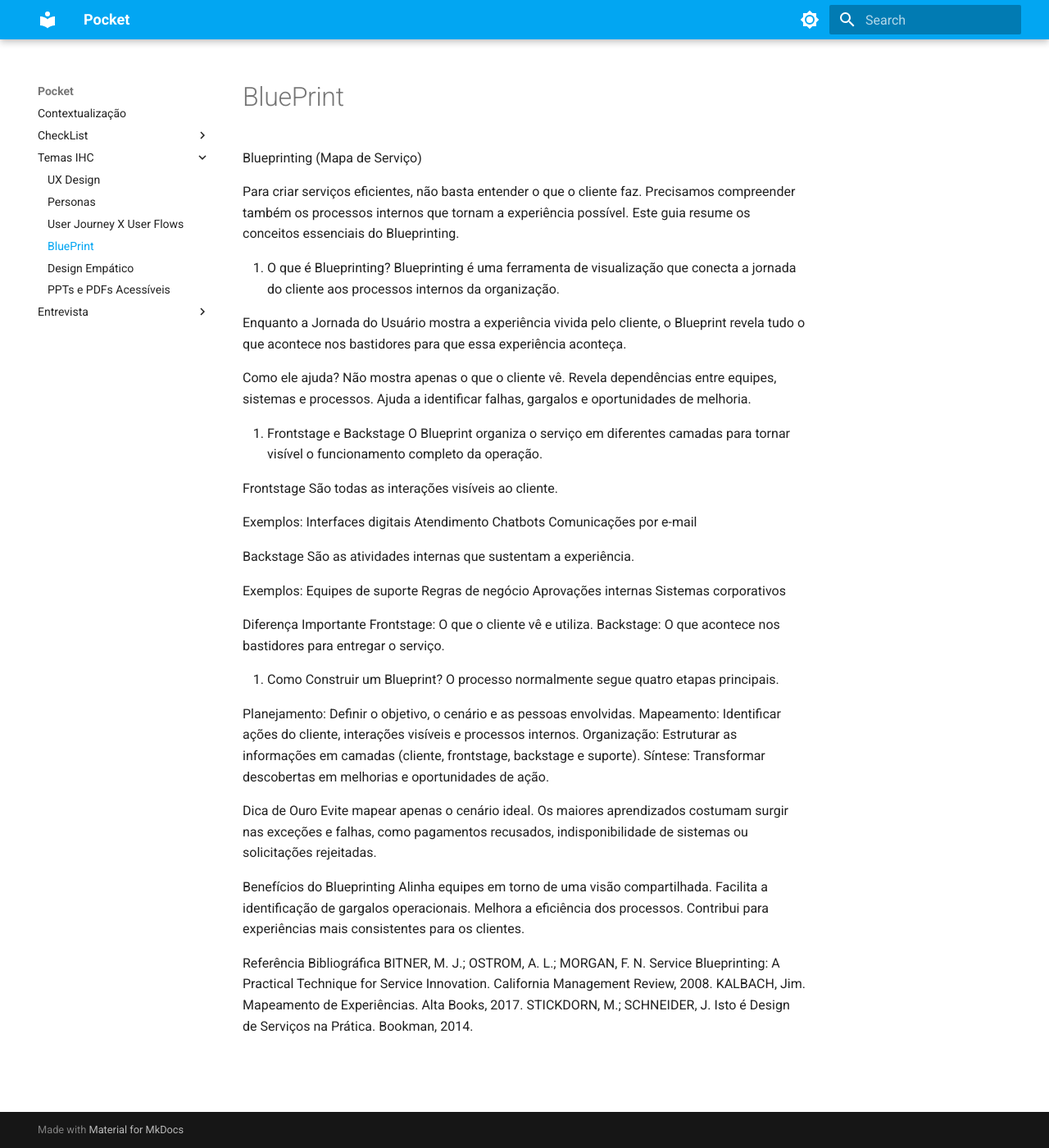
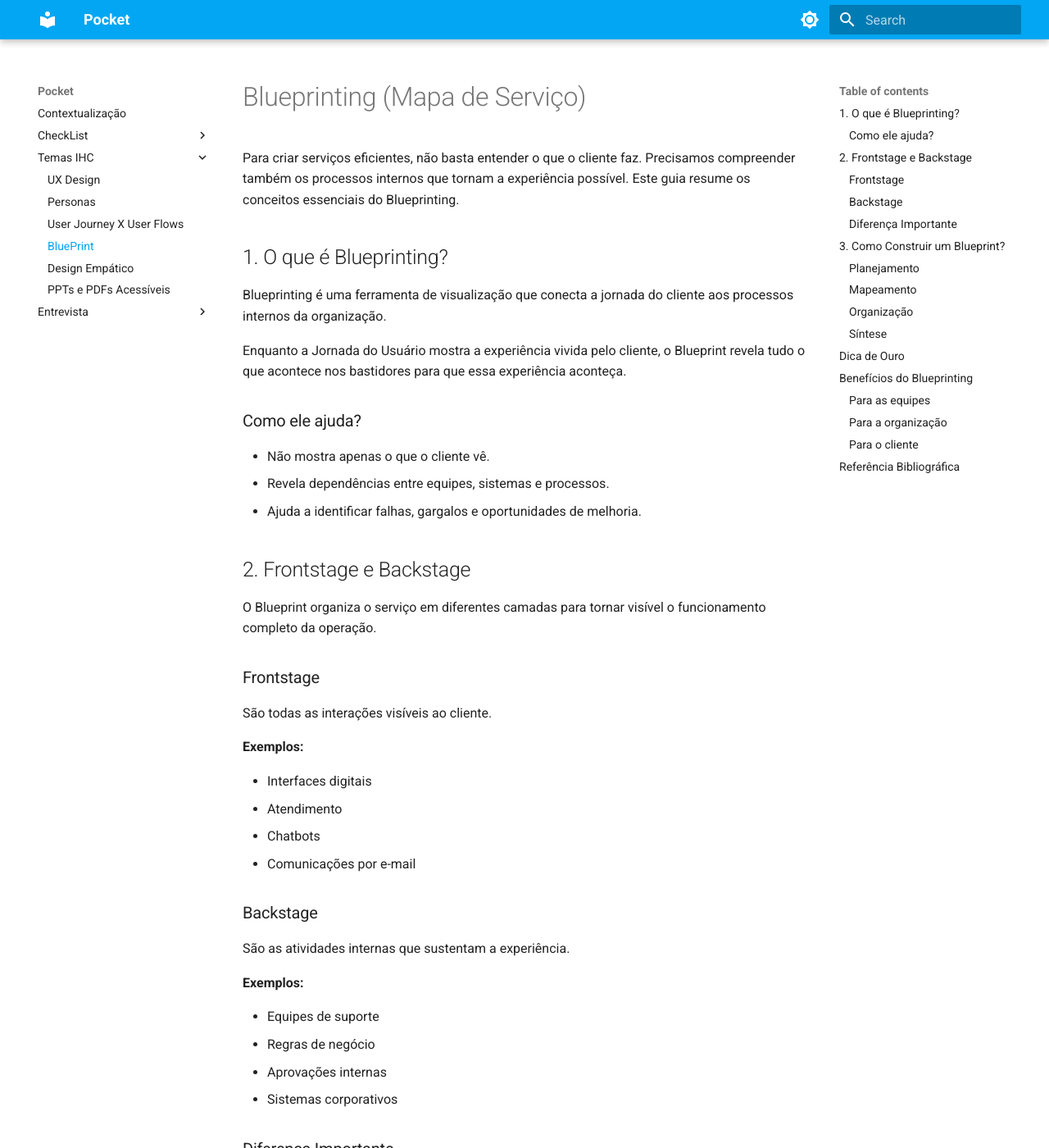
Before and after one commit to UnB-IHC/IHC-2026.1-Grupo02, an MkDocs documentation site: the page built from docs/TemasIHC/BluePrint.md, in a window 1280 px wide and 1400 px high. Shown: the whole window at 82% size. Built offline with MkDocs 1.6.1 and Material for MkDocs 9.7.7, drawn with Linux system fonts in a browser that asks for light colours; some of the changed lines change nothing that is shown; some of the changed text lies outside the part shown.

Commit message:
resumo BluePrint.md

```diff
--- a/docs/TemasIHC/BluePrint.md
+++ b/docs/TemasIHC/BluePrint.md
@@ -1,58 +1,111 @@
-Blueprinting (Mapa de Serviço)
+# Blueprinting (Mapa de Serviço)
 
 Para criar serviços eficientes, não basta entender o que o cliente faz. Precisamos compreender também os processos internos que tornam a experiência possível. Este guia resume os conceitos essenciais do Blueprinting.
 
-1. O que é Blueprinting?
-   Blueprinting é uma ferramenta de visualização que conecta a jornada do cliente aos processos internos da organização.
+## 1. O que é Blueprinting?
+
+Blueprinting é uma ferramenta de visualização que conecta a jornada do cliente aos processos internos da organização.
 
 Enquanto a Jornada do Usuário mostra a experiência vivida pelo cliente, o Blueprint revela tudo o que acontece nos bastidores para que essa experiência aconteça.
 
-Como ele ajuda?
-Não mostra apenas o que o cliente vê.
-Revela dependências entre equipes, sistemas e processos.
-Ajuda a identificar falhas, gargalos e oportunidades de melhoria.
+### Como ele ajuda?
 
-2. Frontstage e Backstage
-   O Blueprint organiza o serviço em diferentes camadas para tornar visível o funcionamento completo da operação.
+* Não mostra apenas o que o cliente vê.
+* Revela dependências entre equipes, sistemas e processos.
+* Ajuda a identificar falhas, gargalos e oportunidades de melhoria.
 
-Frontstage
+## 2. Frontstage e Backstage
+
+O Blueprint organiza o serviço em diferentes camadas para tornar visível o funcionamento completo da operação.
+
+### Frontstage
+
 São todas as interações visíveis ao cliente.
 
-Exemplos:
-Interfaces digitais
-Atendimento
-Chatbots
-Comunicações por e-mail
+**Exemplos:**
 
-Backstage
+* Interfaces digitais
+* Atendimento
+* Chatbots
+* Comunicações por e-mail
+
+### Backstage
+
 São as atividades internas que sustentam a experiência.
 
-Exemplos:
-Equipes de suporte
-Regras de negócio
-Aprovações internas
-Sistemas corporativos
+**Exemplos:**
 
-Diferença Importante
-Frontstage: O que o cliente vê e utiliza.
-Backstage: O que acontece nos bastidores para entregar o serviço.
+* Equipes de suporte
+* Regras de negócio
+* Aprovações internas
+* Sistemas corporativos
 
-3. Como Construir um Blueprint?
-   O processo normalmente segue quatro etapas principais.
+### Diferença Importante
 
-Planejamento: Definir o objetivo, o cenário e as pessoas envolvidas.
-Mapeamento: Identificar ações do cliente, interações visíveis e processos internos.
-Organização: Estruturar as informações em camadas (cliente, frontstage, backstage e suporte).
-Síntese: Transformar descobertas em melhorias e oportunidades de ação.
+**Frontstage:** O que o cliente vê e utiliza.
 
-Dica de Ouro
-Evite mapear apenas o cenário ideal. Os maiores aprendizados costumam surgir nas exceções e falhas, como pagamentos recusados, indisponibilidade de sistemas ou solicitações rejeitadas.
+**Backstage:** O que acontece nos bastidores para entregar o serviço.
 
-Benefícios do Blueprinting
-Alinha equipes em torno de uma visão compartilhada.
-Facilita a identificação de gargalos operacionais.
-Melhora a eficiência dos processos.
-Contribui para experiências mais consistentes para os clientes.
+## 3. Como Construir um Blueprint?
 
-Referência Bibliográfica
-BITNER, M. J.; OSTROM, A. L.; MORGAN, F. N. Service Blueprinting: A Practical Technique for Service Innovation. California Management Review, 2008. KALBACH, Jim. Mapeamento de Experiências. Alta Books, 2017. STICKDORN, M.; SCHNEIDER, J. Isto é Design de Serviços na Prática. Bookman, 2014.
+O processo normalmente segue quatro etapas principais.
+
+### Planejamento
+
+Definir o objetivo, o cenário e as pessoas envolvidas.
+
+### Mapeamento
+
+Identificar ações do cliente, interações visíveis e processos internos.
+
+### Organização
+
+Estruturar as informações em camadas:
+
+* Ações do cliente
+* Frontstage
+* Backstage
+* Sistemas de apoio
+
+### Síntese
+
+Transformar descobertas em melhorias e oportunidades de ação.
+
+## Dica de Ouro
+
+Evite mapear apenas o cenário ideal. Os maiores aprendizados costumam surgir nas exceções e falhas, como:
+
+* Pagamentos recusados
+* Sistemas indisponíveis
+* Falta de estoque
+* Solicitações rejeitadas
+
+Esses momentos frequentemente revelam as melhores oportunidades de melhoria.
+
+## Benefícios do Blueprinting
+
+### Para as equipes
+
+* Melhor alinhamento entre áreas
+* Comunicação mais eficiente
+* Visão compartilhada do serviço
+
+### Para a organização
+
+* Identificação de gargalos
+* Maior eficiência operacional
+* Melhor compreensão dos processos
+
+### Para o cliente
+
+* Experiências mais consistentes
+* Menos falhas no serviço
+* Melhor qualidade de atendimento
+
+## Referência Bibliográfica
+
+BITNER, Mary Jo; OSTROM, Amy L.; MORGAN, Felicia N. *Service Blueprinting: A Practical Technique for Service Innovation*. California Management Review, v. 50, n. 3, p. 66–94, 2008.
+
+KALBACH, Jim. *Mapeamento de Experiências: Um Guia para Criar Valor por Meio de Jornadas, Blueprints e Diagramas*. Rio de Janeiro: Alta Books, 2017.
+
+STICKDORN, Marc; SCHNEIDER, Jakob. *Isto é Design de Serviços na Prática*. Porto Alegre: Bookman, 2014.
```
